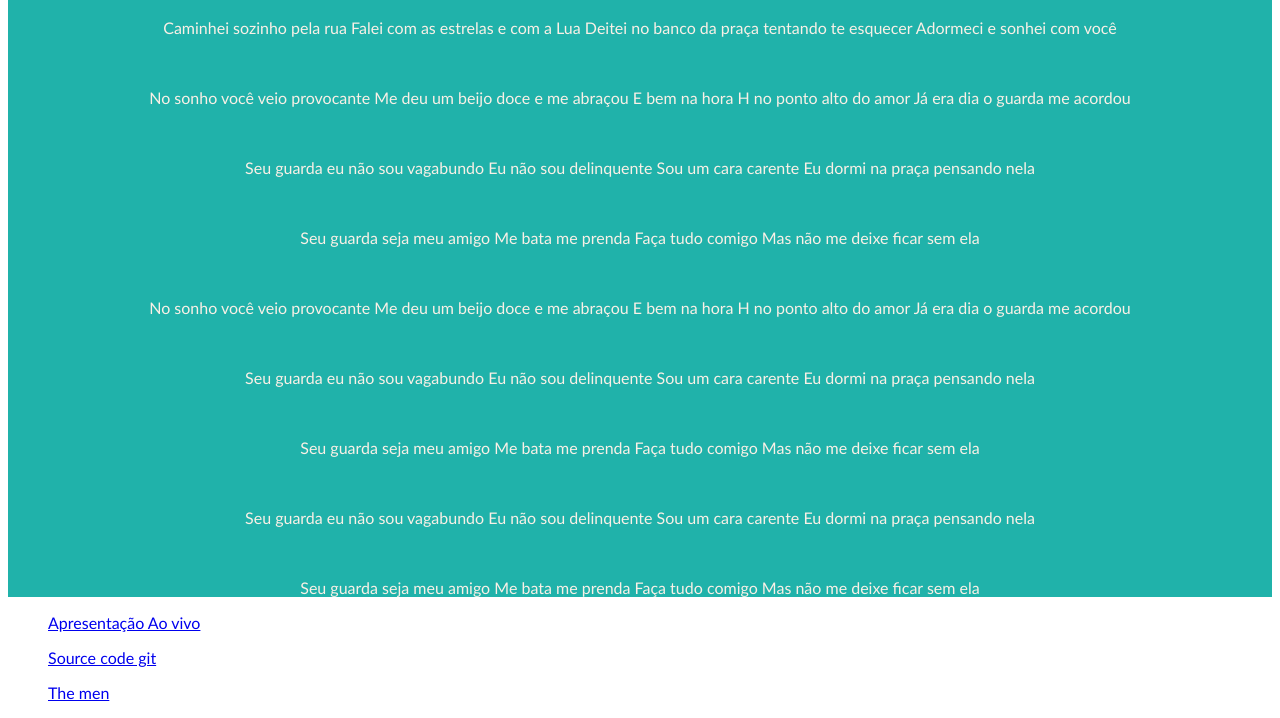
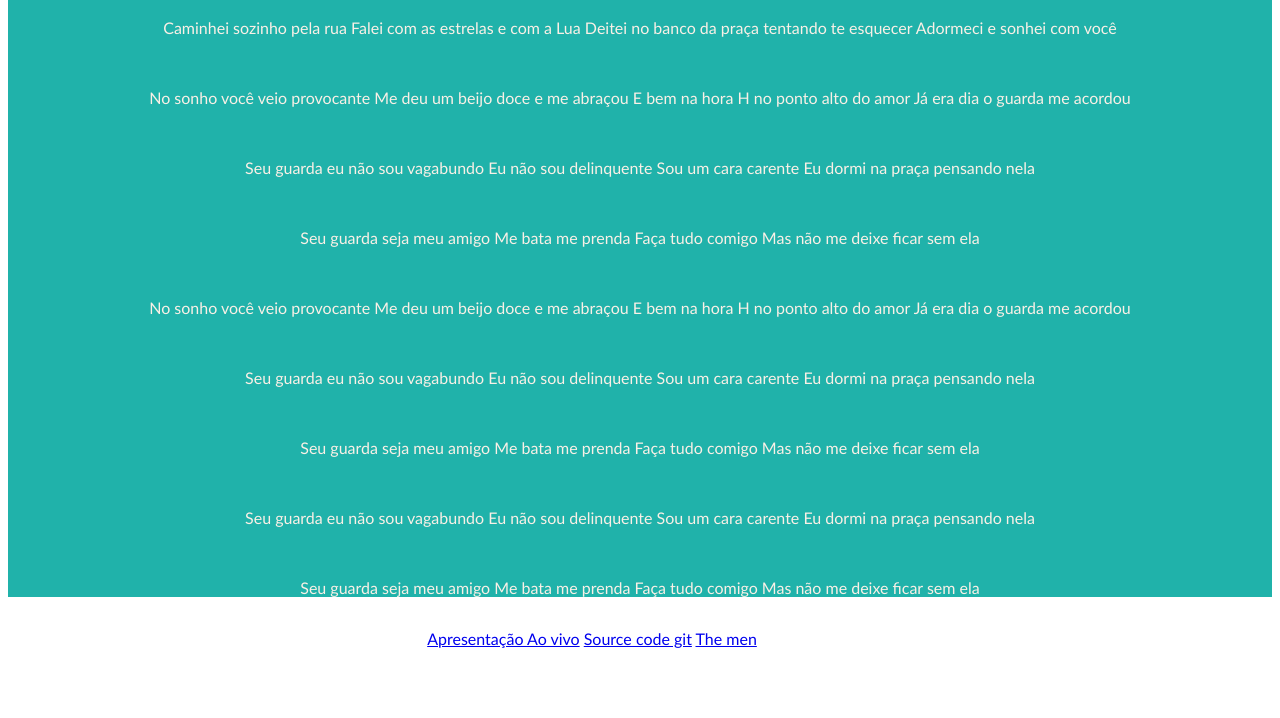
Before and after one commit to GabrielEduardoBrambilla/Tarefa-Topicos-Especiais, a plain HTML site: page index.html in a window 1280 px wide. Shown: the part 104-822 px from the top of the page. After the commit the page ends 800 px from the top, so only its background shows below. Drawn offline with Linux system fonts and the light colour scheme.

Commit message:
formatted with prettier

```diff
--- a/index.html
+++ b/index.html
@@ -5,10 +5,9 @@
     <meta http-equiv="X-UA-Compatible" content="IE=edge" />
     <meta name="viewport" content="width=device-width, initial-scale=1.0" />
 
-    <link rel="stylesheet" href="style.css">
+    <link rel="stylesheet" href="style.css" />
 
     <title>Dormi na Praça</title>
-
   </head>
 
   <body>
@@ -66,14 +65,12 @@
       <li>
         <ul>
           <a href="https://youtu.be/TfJsiSMC0U8"> Apresentação Ao vivo</a>
-        </ul>
-        <ul>
+
           <a
             href="https://github.com/GabrielEduardoBrambilla/Tarefa-Topicos-Especiais"
             >Source code git</a
           >
-        </ul>
-        <ul>
+
           <a href="https://github.com/jeffersonchaves"> The men</a>
         </ul>
       </li>
--- a/style.css
+++ b/style.css
@@ -1,16 +1,19 @@
-*{
-    font-family: 'Trebuchet MS', 'Lucida Sans Unicode', 'Lucida Grande', 'Lucida Sans', Arial, sans-serif;
+* {
+  font-family: "Trebuchet MS", "Lucida Sans Unicode", "Lucida Grande",
+    "Lucida Sans", Arial, sans-serif;
 }
-.musica{
-    background-color: lightseagreen;
-    color: linen;
-    text-align: center;
+.musica {
+  background-color: lightseagreen;
+  color: linen;
+  text-align: center;
 }
-.Titulo-musica{
-    color: black;
+.Titulo-musica {
+  color: black;
 }
-footer{
-    list-style: none;
-    display: inline-flexbox;
-    align-items: center;
+footer {
+  list-style: none;
+  display: inline-block;
+  position: relative;
+  margin-left: 30%;
+  margin-right: -30%;
 }
```
